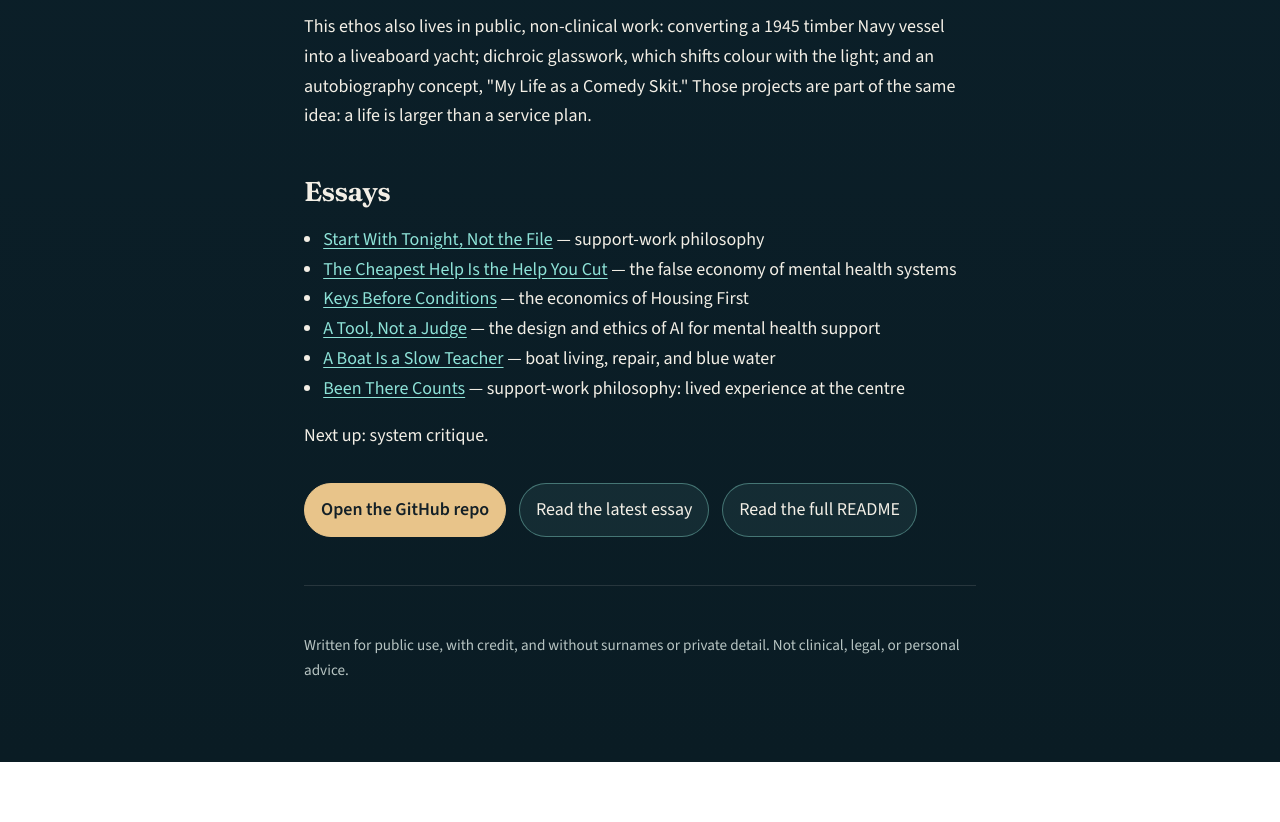
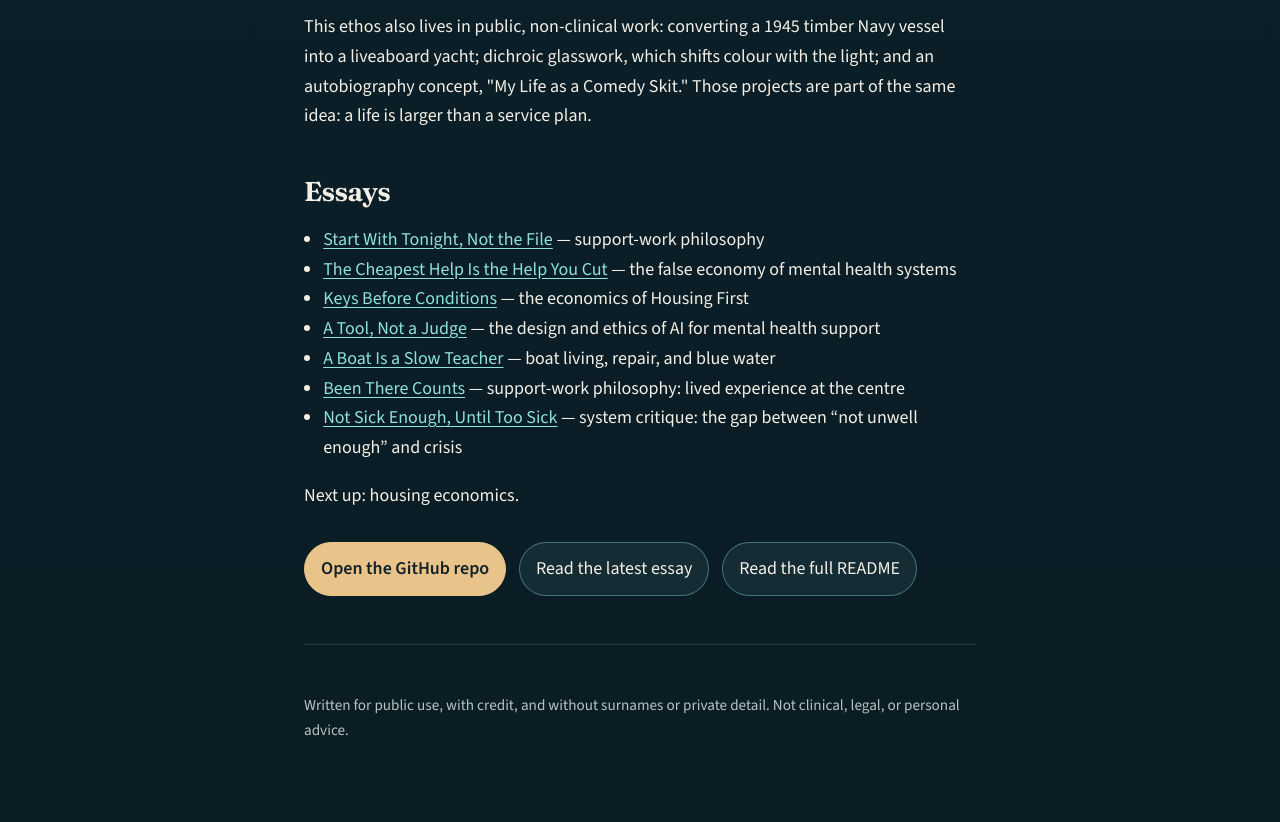
Before and after one commit to transhumanoid/street-level-support, a plain HTML site: page index.html in a window 1280 px wide. Shown: the part 3070-3892 px from the top of the page. Before the commit the page ends 3832 px from the top, so only its background shows below. Drawn offline with nearby package versions, Linux system fonts and the light colour scheme.

Commit message:
Cycle 7: add system critique essay on the 'not sick enough' gap, refresh README and site

```diff
--- a/index.html
+++ b/index.html
@@ -220,11 +220,12 @@
       <li><a href="https://github.com/transhumanoid/street-level-support/blob/main/posts/04-ai-ethics.md">A Tool, Not a Judge</a> — the design and ethics of AI for mental health support</li>
       <li><a href="https://github.com/transhumanoid/street-level-support/blob/main/posts/05-boat-living.md">A Boat Is a Slow Teacher</a> — boat living, repair, and blue water</li>
       <li><a href="https://github.com/transhumanoid/street-level-support/blob/main/posts/06-support-work-philosophy-lived-experience.md">Been There Counts</a> — support-work philosophy: lived experience at the centre</li>
+      <li><a href="https://github.com/transhumanoid/street-level-support/blob/main/posts/07-system-critique-not-sick-enough.md">Not Sick Enough, Until Too Sick</a> — system critique: the gap between “not unwell enough” and crisis</li>
     </ul>
-    <p>Next up: system critique.</p>
+    <p>Next up: housing economics.</p>
     <div class="actions">
       <a class="btn primary" href="https://github.com/transhumanoid/street-level-support">Open the GitHub repo</a>
-      <a class="btn" href="https://github.com/transhumanoid/street-level-support/blob/main/posts/06-support-work-philosophy-lived-experience.md">Read the latest essay</a>
+      <a class="btn" href="https://github.com/transhumanoid/street-level-support/blob/main/posts/07-system-critique-not-sick-enough.md">Read the latest essay</a>
       <a class="btn" href="https://github.com/transhumanoid/street-level-support/blob/main/README.md">Read the full README</a>
     </div>
   </main>
```
Also changed, not shown: 2 other files.
